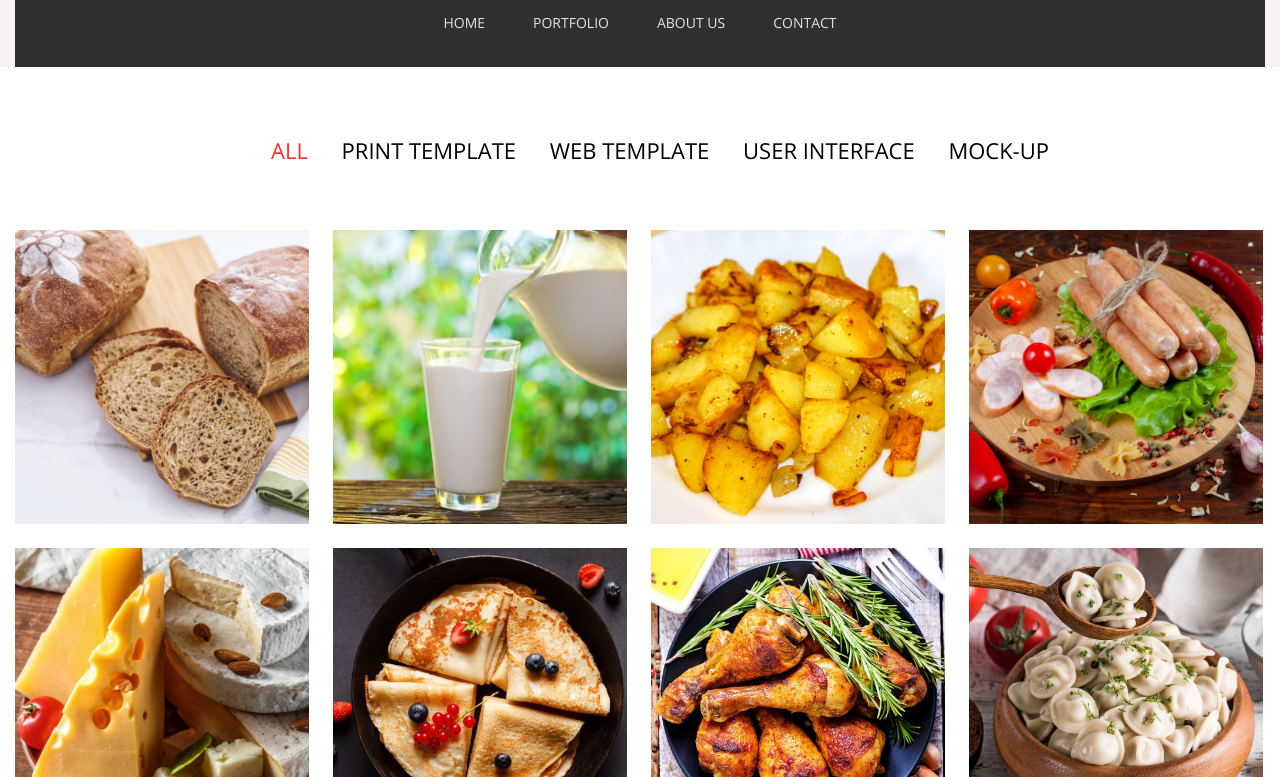
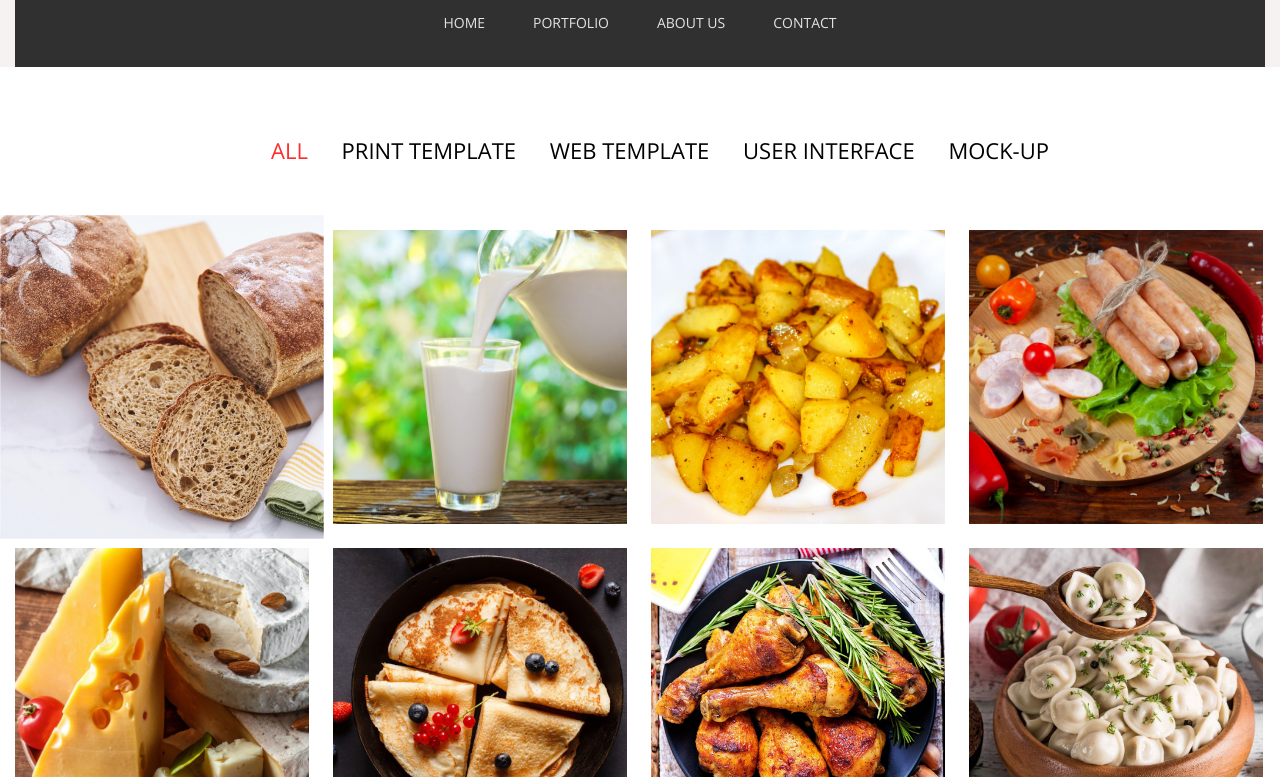
Before and after one commit to 15ruslan/landing_innopolis, a plain HTML site: page index.html in a window 1280 px wide. In both pictures the pointer is over the picture 162 px from the left and 1951 px from the top of the page. Shown: the part 1574-2351 px from the top of the page. Drawn offline with nearby package versions, Linux system fonts and the light colour scheme.

Commit message:
initial
Добавил анимацию на товары

```diff
--- a/css/feature.css
+++ b/css/feature.css
@@ -72,3 +72,8 @@
     max-width: 302px;
     height: 294px;
 }
+
+.product:hover {
+    transition: 1s;
+    transform: scale(1.1);
+}
```
